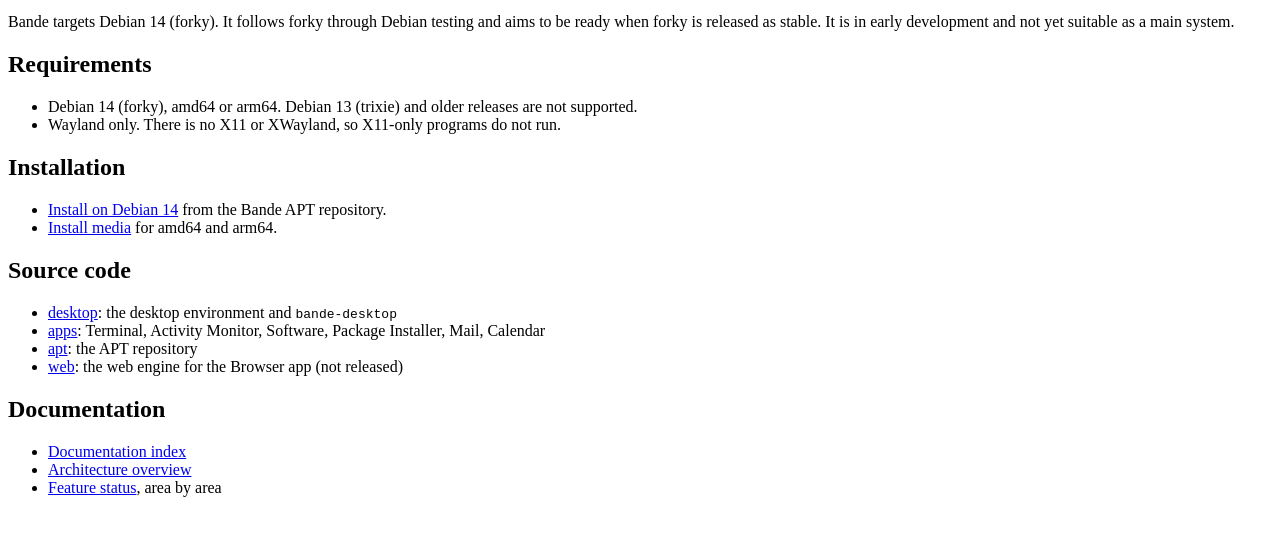
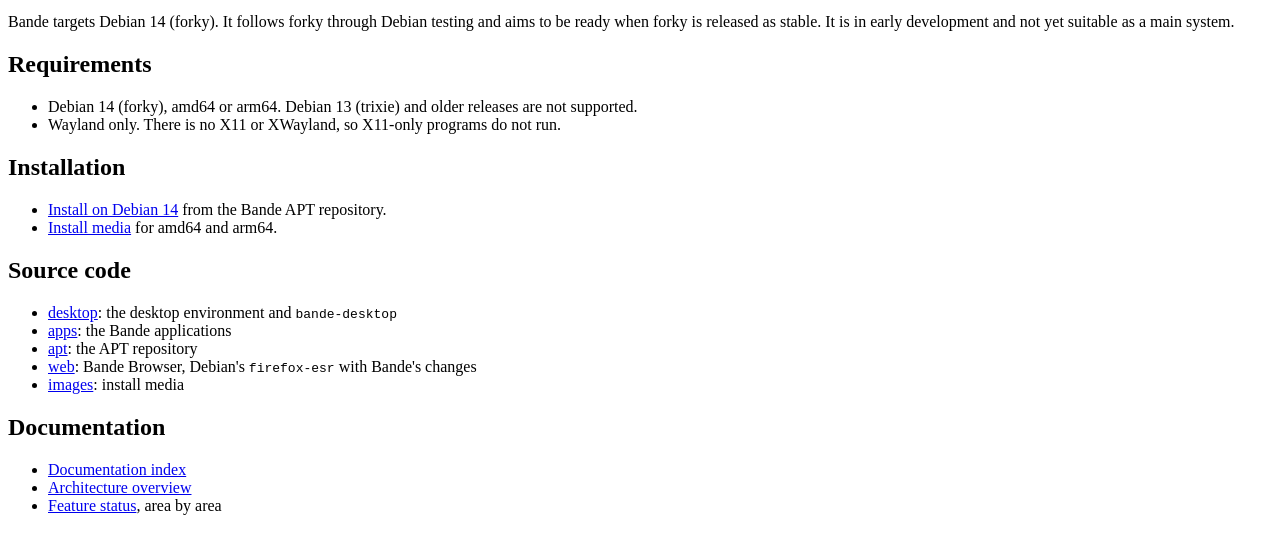
Before and after one commit to bande-linux/bande-linux.github.io, a plain HTML site: page pages/index.html in a window 1280 px wide. Shown: the part 87-640 px from the top of the page. Drawn offline with Linux system fonts and the light colour scheme.

Commit message:
Home page: current repository list

```diff
--- a/pages/index.html
+++ b/pages/index.html
@@ -17,9 +17,10 @@
 <h2>Source code</h2>
 <ul>
   <li><a href="https://github.com/bande-linux/desktop">desktop</a>: the desktop environment and <code>bande-desktop</code></li>
-  <li><a href="https://github.com/bande-linux/apps">apps</a>: Terminal, Activity Monitor, Software, Package Installer, Mail, Calendar</li>
+  <li><a href="https://github.com/bande-linux/apps">apps</a>: the Bande applications</li>
   <li><a href="https://github.com/bande-linux/apt">apt</a>: the APT repository</li>
-  <li><a href="https://github.com/bande-linux/web">web</a>: the web engine for the Browser app (not released)</li>
+  <li><a href="https://github.com/bande-linux/web">web</a>: Bande Browser, Debian's <code>firefox-esr</code> with Bande's changes</li>
+  <li><a href="https://github.com/bande-linux/images">images</a>: install media</li>
 </ul>
 
 <h2>Documentation</h2>
```
